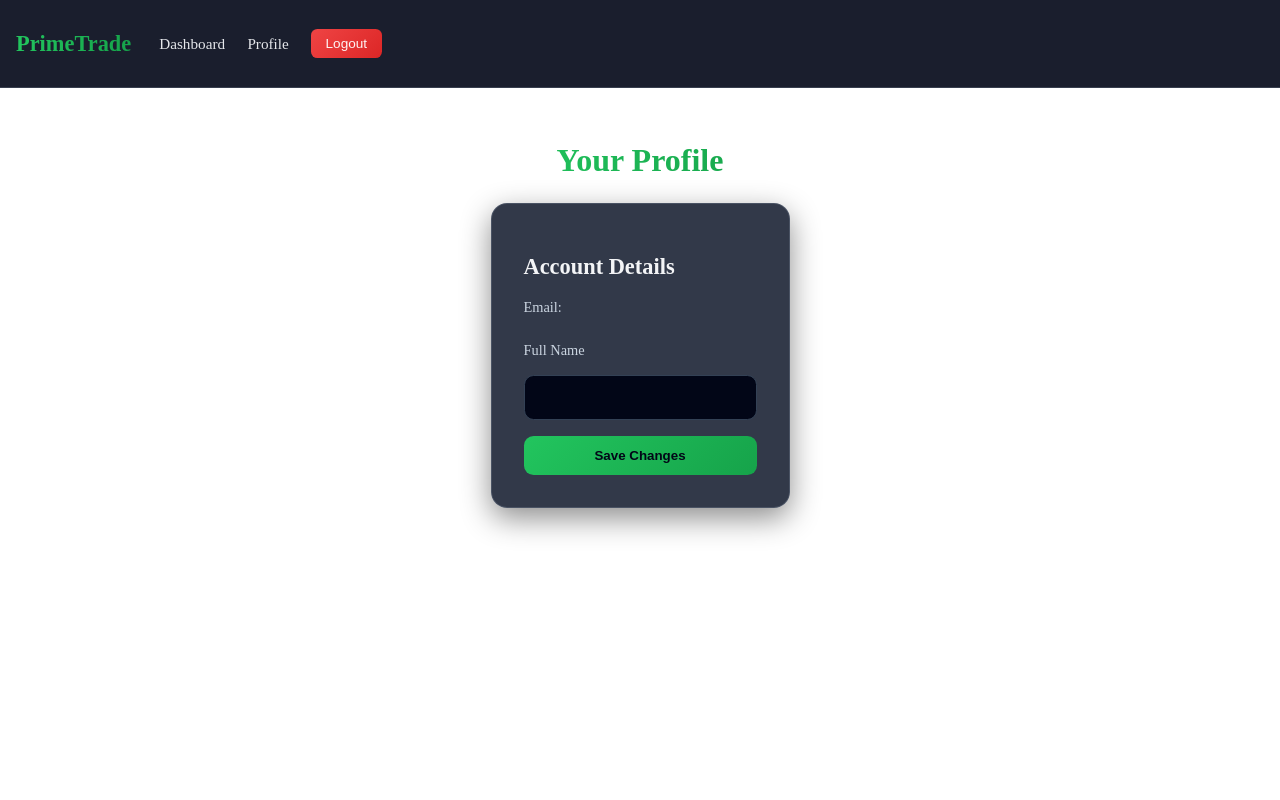
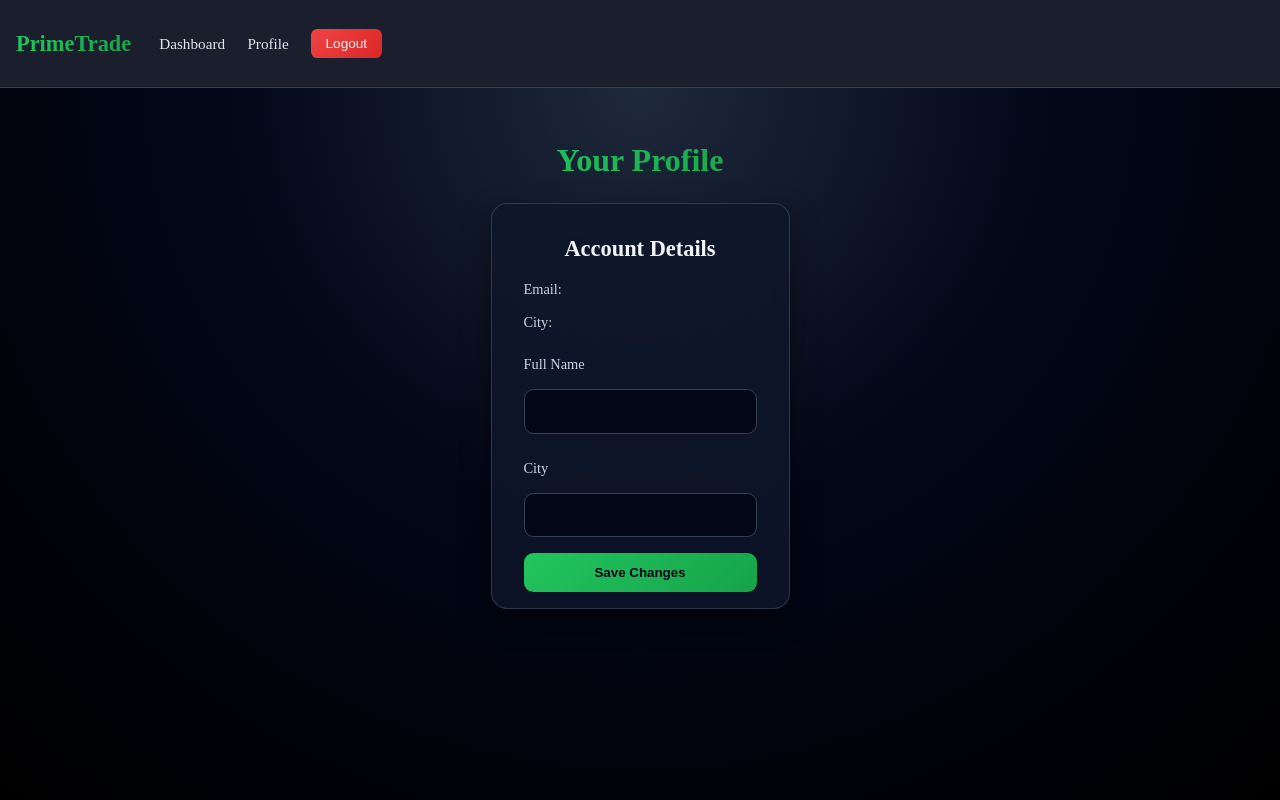
Before and after one commit to MananBagadi100/primetradeAI-frontend, a React app: page /profile in a window 1280 px wide. Built offline with nearby package versions, Linux system fonts and the light colour scheme; no server answers; sample sign-in values are in the browser's storage; the HTML template or start-up script is replaced by a standard one.

Commit message:
Added city input fields for users such that they can edit their city and even completed it with backend integration + database changes

```diff
--- a/src/pages/Profile.jsx
+++ b/src/pages/Profile.jsx
@@ -5,10 +5,12 @@ import "../styles/ProfileStyles.css";
 const Profile = () => {
     const [profile, setProfile] = useState({
         name: "",
-        email: ""
+        email: "",
+        city: ""
     });
 
     const [newName, setNewName] = useState("");
+    const [newCity, setNewCity] = useState("");
     const [loading, setLoading] = useState(false);
     const [message, setMessage] = useState("");
 
@@ -18,6 +20,7 @@ const Profile = () => {
             const res = await axiosInstance.get("/user/profile");
             setProfile(res.data);
             setNewName(res.data.name);
+            setNewCity(res.data.city);
         } catch (err) {
             console.log("Error fetching profile:", err);
         }
@@ -36,11 +39,12 @@ const Profile = () => {
 
         try {
             const res = await axiosInstance.put("/user/profile", {
-                name: newName
+                name: newName,
+                city: newCity
             });
 
             setMessage("Profile updated successfully!");
-            setProfile((prev) => ({ ...prev, name: newName }));
+            setProfile((prev) => ({ ...prev, name: newName, city: newCity }));
         } catch (err) {
             setMessage("Failed to update profile");
         }
@@ -49,6 +53,7 @@ const Profile = () => {
     };
 
     return (
+        <div className="profile-main-container">
             <div className="profile-container">
                 <h1 className="profile-title">Your Profile</h1>
 
@@ -57,6 +62,8 @@ const Profile = () => {
 
                     <p className="profile-label">Email:</p>
                     <p className="profile-value">{profile.email}</p>
+                    <p className="profile-label">City:</p>
+                    <p className="profile-value">{profile.city}</p>
 
                     <form className="profile-form" onSubmit={handleUpdate}>
                         <label className="profile-label">Full Name</label>
@@ -66,7 +73,13 @@ const Profile = () => {
                             value={newName}
                             onChange={(e) => setNewName(e.target.value)}
                         />
-
+                        <label className="profile-label">City</label>
+                        <input
+                            type="text"
+                            className="input-field"
+                            value={newCity}
+                            onChange={(e) => setNewCity(e.target.value)}
+                        />
                         <button className="save-btn" disabled={loading}>
                             {loading ? "Updating..." : "Save Changes"}
                         </button>
@@ -75,6 +88,7 @@ const Profile = () => {
                     {message && <p className="update-message">{message}</p>}
                 </div>
             </div>
+        </div>
     );
 };
 
--- a/src/pages/Register.jsx
+++ b/src/pages/Register.jsx
@@ -76,6 +76,25 @@ const Register = () => {
                     </div>
 
                     <div className="form-group">
+                        <label htmlFor="city">City</label>
+                        <input
+                            id="city"
+                            type="text"
+                            placeholder="Mumbai"
+                            {...formRegister("city", {
+                                required: "City is required",
+                                minLength: {
+                                    value: 2,
+                                    message: "City must be at least 2 characters"
+                                }
+                            })}
+                        />
+                        {errors.city && (
+                            <p className="input-error">{errors.city.message}</p>
+                        )}
+                    </div>
+
+                    <div className="form-group">
                         <label htmlFor="password">Password</label>
                         <input
                             id="password"
--- a/src/styles/ProfileStyles.css
+++ b/src/styles/ProfileStyles.css
@@ -1,7 +1,16 @@
+.profile-main-container {
+    display: flex;
+    flex: 1 1 auto;
+    flex-direction: column;
+    align-items: center;
+    width: 100%;
+    height: 100%;
+    background: radial-gradient(circle at top, #1e293b 0, #020617 45%, #000 100%);
+    box-sizing: border-box;
+}
 .profile-container {
     padding: 2rem 1.5rem;
     max-width: 700px;
-    margin: 0 auto;
     color: #e5e7eb;
 }
 
@@ -20,15 +29,18 @@
     background: rgba(15, 23, 42, 0.85);
     border: 1px solid rgba(148, 163, 184, 0.25);
     border-radius: 1rem;
-    padding: 2rem;
+    padding: 1rem 2rem;
     backdrop-filter: blur(10px);
     box-shadow: 0 10px 30px rgba(0, 0, 0, 0.45);
 }
 
 .card-title {
+    display: flex;
+    justify-content: center;
     font-size: 1.4rem;
     font-weight: 600;
     margin-bottom: 1.2rem;
+    margin-top: 1rem;
     color: #f3f4f6;
 }
 
```
Lines whose indentation alone changed are shown as unchanged.
